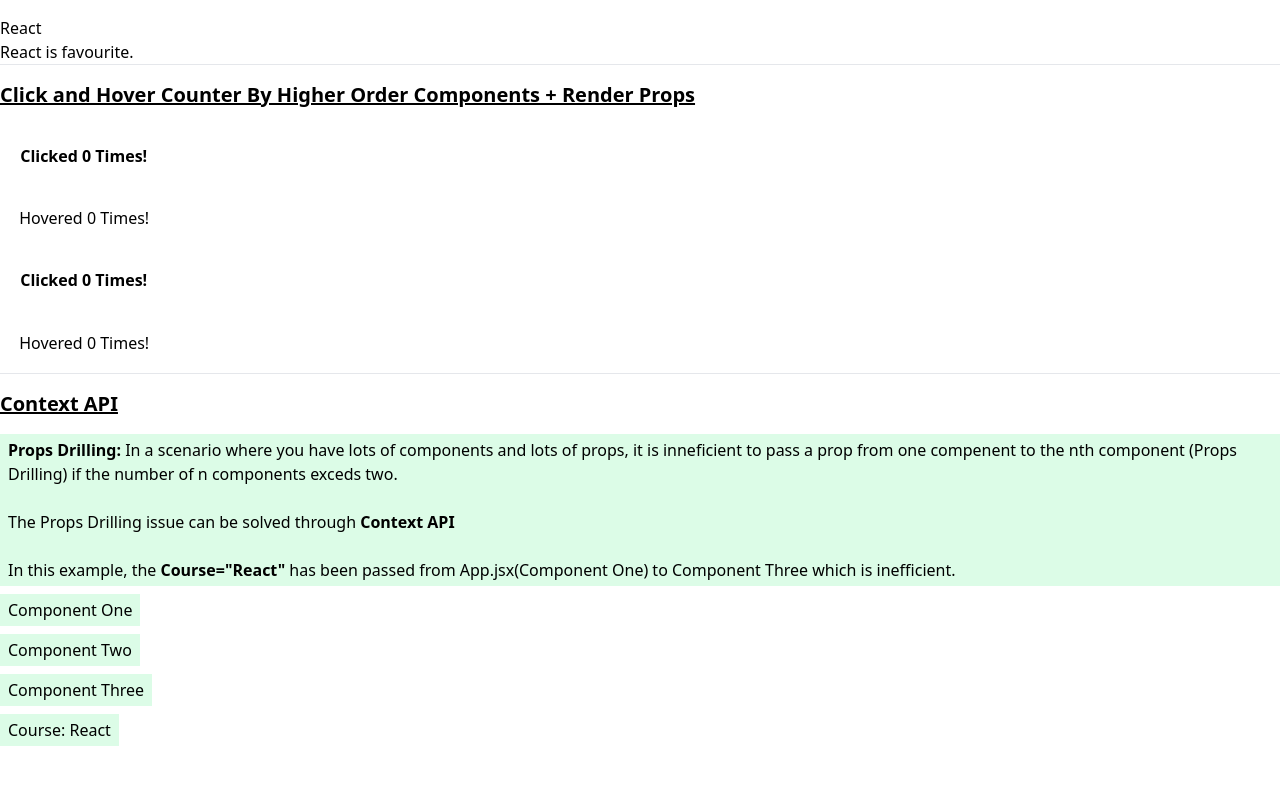
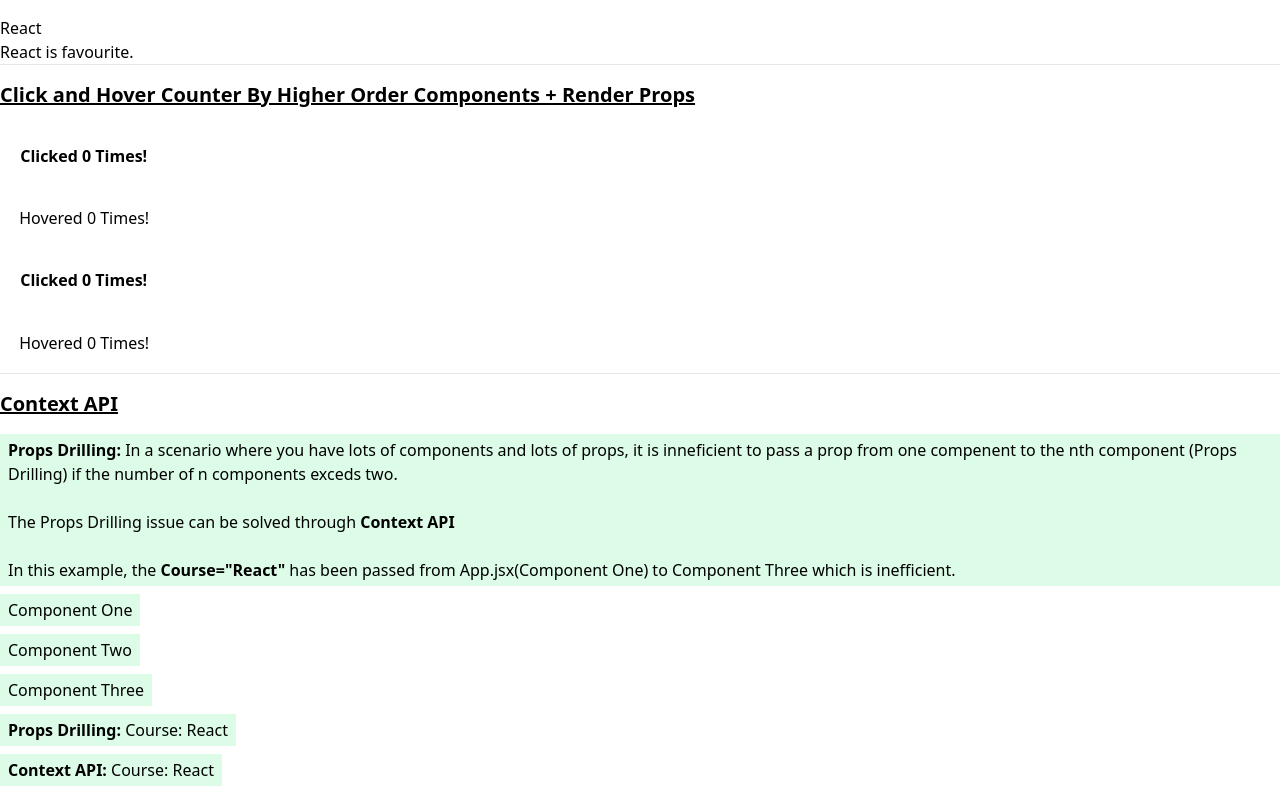
Before and after one commit to NjauSamuel/React_Blog_Project, a React (Vite) app: page / in a window 1280 px wide. Shown: the part 1875-2669 px from the top of the page. Before the commit the page ends 2629 px from the top, so only its background shows below. Built offline with nearby package versions, Linux system fonts and the light colour scheme.

Commit message:
Learnt and used custom Context.

```diff
--- a/src/App.jsx
+++ b/src/App.jsx
@@ -15,6 +15,7 @@
 import ClickCounterByRenderProps from "./components/ClickCounterByRenderProps";
 import HoverCounterByRenderProps from "./components/HoverCounterByRenderProps";
 import ComponentOne from "./components/ComponentOne";
+import CourseContext from "./components/context/courseContext";
 
 function App() {
   return (
@@ -69,7 +70,9 @@
         }
       />
 
-      <ComponentOne course="React" />
+      <CourseContext.Provider value={{courses: "React"}}>
+        <ComponentOne course="React" />
+      </CourseContext.Provider>
 
     </div>
   )
--- a/src/components/ComponentThree.jsx
+++ b/src/components/ComponentThree.jsx
@@ -1,9 +1,16 @@
+import CourseContext from "./context/courseContext";
+
 const ComponentThree = ({course}) =>{
     return(
         <div>
             <p id="paragraph-like">Component Three</p>
 
-            <p id="paragraph-like">Course: {course}</p>
+            <p id="paragraph-like"><b>Props Drilling: </b>Course: {course}</p>
+
+            <CourseContext.Consumer>
+                {(value) => <p id="paragraph-like"><b>Context API: </b>Course: {value.courses}</p>}
+            </CourseContext.Consumer>
+
         </div>
     )
 }
--- /dev/null
+++ b/src/components/context/courseContext.jsx
@@ -0,0 +1,5 @@
+import createContext from "../CustomContext"
+
+const CourseContext = createContext(null);
+
+export default CourseContext;
```
